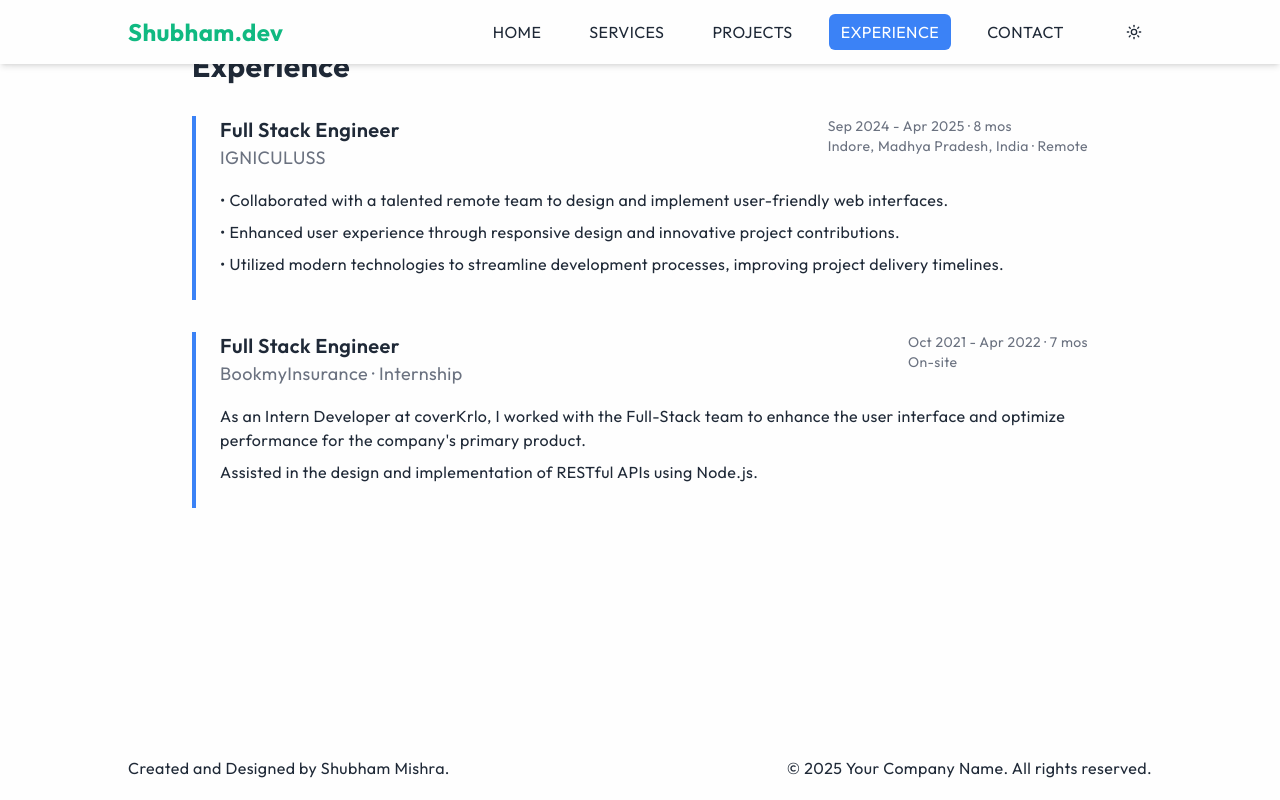
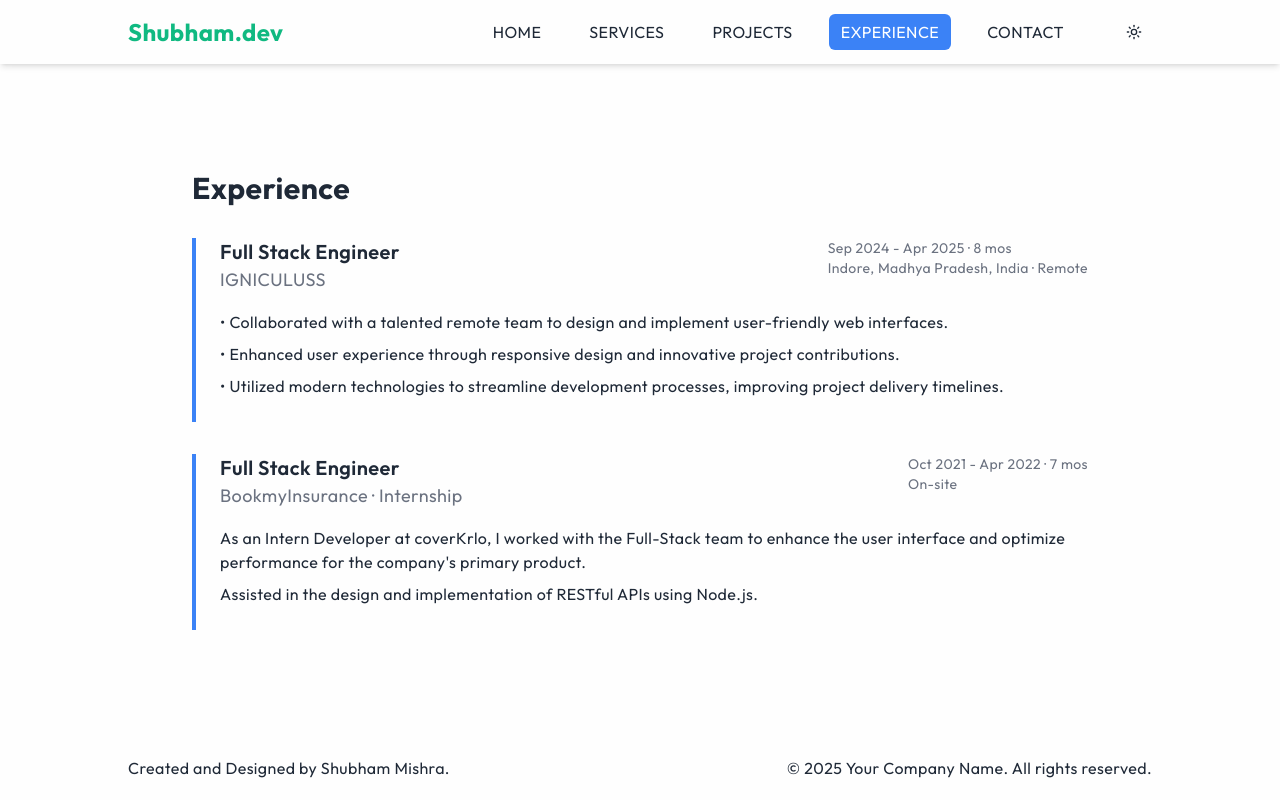
Before and after one commit to Mishrashubham10/shubham-mishra, a Next.js app: page /experience in a window 1280 px wide. Built offline with nearby package versions, Linux system fonts and the light colour scheme.

Commit message:
experience section design fixed

```diff
--- a/src/app/experience/page.tsx
+++ b/src/app/experience/page.tsx
@@ -1,6 +1,7 @@
 export default function ExperiencePage() {
   return (
-    <div className="bg-background">
+    <section className="w-full h-[calc(100vh-4rem)] overflow-hidden">
+      <div className="bg-background h-screen flex flex-col items-center justify-center">
         <main className="container mx-auto px-4 py-12">
           <section className="max-w-4xl mx-auto">
             <h1 className="text-3xl font-bold text-foreground mb-8">
@@ -70,5 +71,6 @@ export default function ExperiencePage() {
           </section>
         </main>
       </div>
+    </section>
   );
 }
```
Lines whose indentation alone changed are shown as unchanged.
